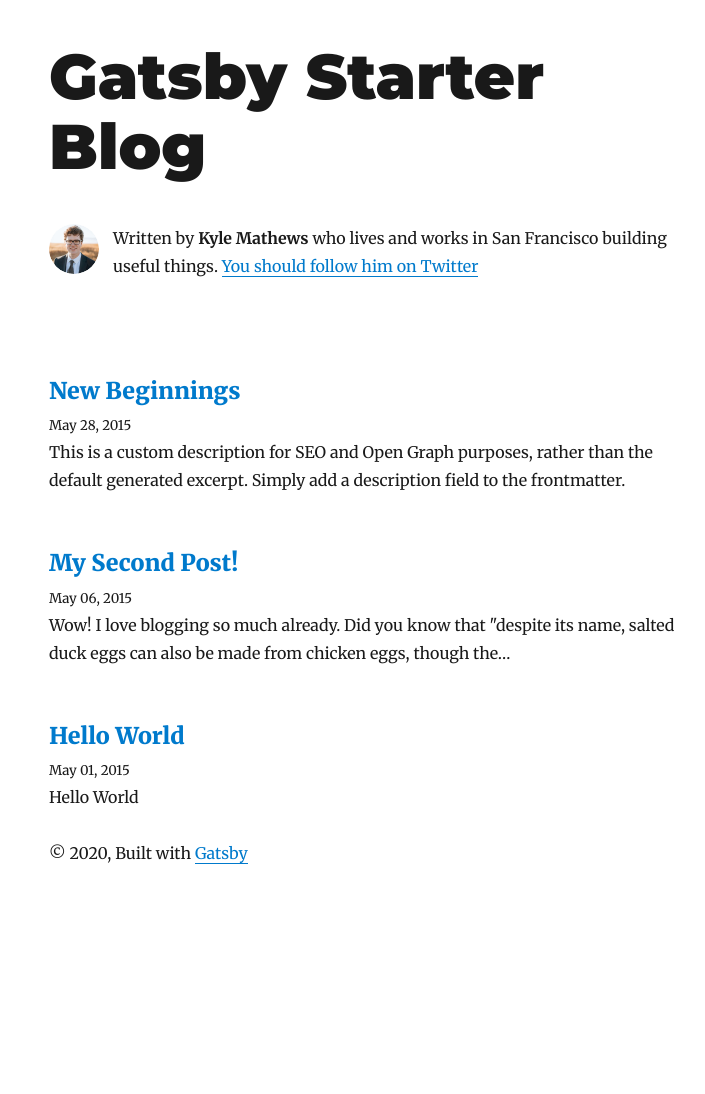
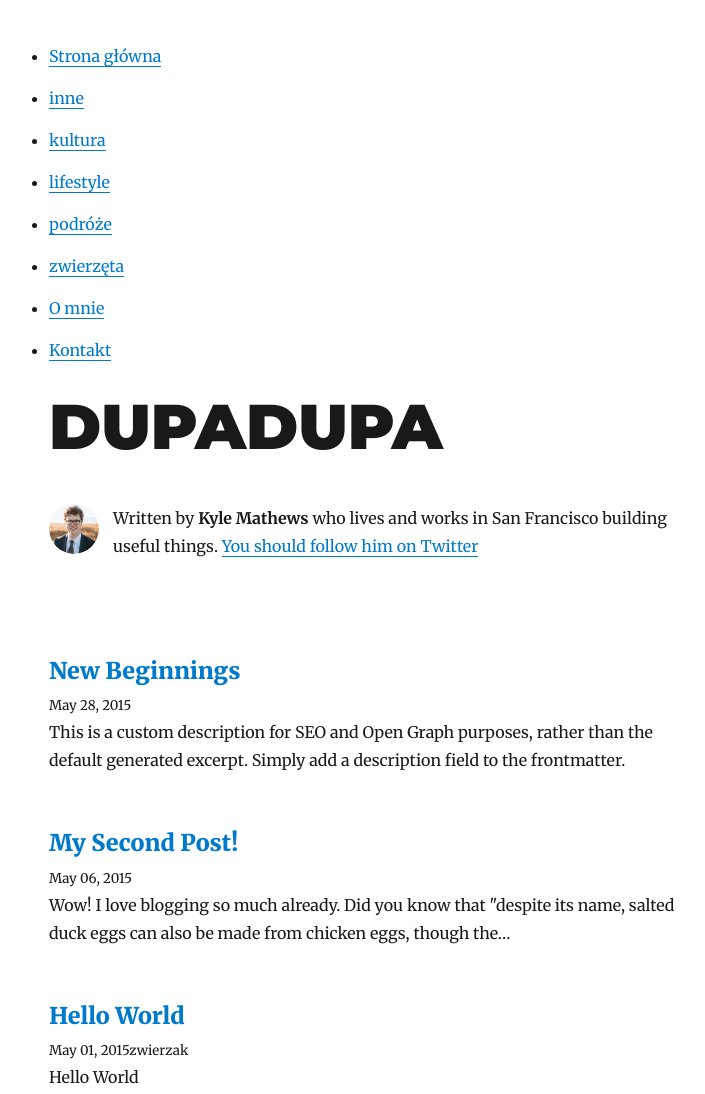
Before and after one commit to DorotaDK/myblog, a Gatsby site: page / in a window 1280 px wide. Shown: the top 1094 px of the page, without its empty margins (276-981 px from the left). Before the commit the page ends 909 px from the top, so only its background shows below. Built offline with nearby package versions, Linux system fonts and the light colour scheme; Gatsby itself is replaced by a stand-in of ours; some packages are replaced by stand-ins of ours.

Commit message:
menu with description added

```diff
--- a/content/blog/hello-world/index.md
+++ b/content/blog/hello-world/index.md
@@ -2,6 +2,7 @@
 title: Hello World
 date: "2015-05-01T22:12:03.284Z"
 description: "Hello World"
+tag: zwierzak
 ---
 
 This is my first post on my new fake blog! How exciting!
--- /dev/null
+++ b/content/shorts/inne.md
@@ -0,0 +1,5 @@
+---
+text: inne
+---
+
+inne też supko
--- /dev/null
+++ b/content/shorts/kultura.md
@@ -0,0 +1,5 @@
+---
+text: kultura
+---
+
+Kultura jest supko
--- /dev/null
+++ b/content/shorts/lifestyle.md
@@ -0,0 +1,5 @@
+---
+text: lifestyle
+---
+
+Lifestyles są supko
--- /dev/null
+++ b/content/shorts/podróże.md
@@ -0,0 +1,5 @@
+---
+text: podróże
+---
+
+Podróże są supko
--- /dev/null
+++ b/content/shorts/zwierzęta.md
@@ -0,0 +1,5 @@
+---
+text: zwierzęta
+---
+
+Zwierzęta są supko
--- a/gatsby-config.js
+++ b/gatsby-config.js
@@ -1,6 +1,6 @@
 module.exports = {
   siteMetadata: {
-    title: `Gatsby Starter Blog`,
+    title: `DUPADUPA`,
     author: `Kyle Mathews`,
     description: `A starter blog demonstrating what Gatsby can do.`,
     siteUrl: `https://gatsby-starter-blog-demo.netlify.com/`,
@@ -8,8 +8,7 @@
       twitter: `kylemathews`,
     },
   },
-  plugins: [
-    {
+  plugins: [{
       resolve: `gatsby-source-filesystem`,
       options: {
         path: `${__dirname}/content/blog`,
@@ -24,10 +23,16 @@
       },
     },
     {
+      resolve: `gatsby-source-filesystem`,
+      options: {
+        path: `${__dirname}/content/shorts`,
+        name: `shorts`,
+      },
+    },
+    {
       resolve: `gatsby-transformer-remark`,
       options: {
-        plugins: [
-          {
+        plugins: [{
             resolve: `gatsby-remark-images`,
             options: {
               maxWidth: 590,
--- a/src/components/layout.js
+++ b/src/components/layout.js
@@ -1,6 +1,6 @@
 import React from "react"
 import { Link } from "gatsby"
-
+import Navigation from "../components/navigation"
 import { rhythm, scale } from "../utils/typography"
 
 class Layout extends React.Component {
@@ -60,7 +60,10 @@
           padding: `${rhythm(1.5)} ${rhythm(3 / 4)}`,
         }}
       >
-        <header>{header}</header>
+        <header>
+          <Navigation />
+          {header}
+        </header>
         <main>{children}</main>
         <footer>
           © {new Date().getFullYear()}, Built with
--- /dev/null
+++ b/src/components/navigation.js
@@ -0,0 +1,66 @@
+import React from "react"
+import { useStaticQuery, graphql } from "gatsby"
+import { useState } from "react"
+
+const Navigation = () => {
+  const [text, setText] = useState("")
+  const data = useStaticQuery(graphql`
+    query MyQuery {
+      allFile(filter: { sourceInstanceName: { eq: "shorts" } }) {
+        nodes {
+          name
+        }
+      }
+      allMarkdownRemark {
+        edges {
+          node {
+            excerpt
+            frontmatter {
+              text
+            }
+          }
+        }
+      }
+    }
+  `)
+  const list = data.allFile.nodes
+  const nodes = data.allMarkdownRemark.edges
+
+  function handleMenuHover(e) {
+    const value = e.target.getAttribute("value")
+    const obj = nodes.find(({ node }) => node.frontmatter.text == value)
+    setText(obj.node.excerpt)
+  }
+
+  return (
+    <div>
+      <nav>
+        <ul>
+          <li>
+            <a>Strona główna</a>
+          </li>
+          {list.map(item => (
+            <li key={item.name}>
+              <a
+                value={item.name}
+                onMouseEnter={e => handleMenuHover(e)}
+                onMouseLeave={() => setText("")}
+              >
+                {item.name}
+              </a>
+            </li>
+          ))}
+          <li>
+            <a>O mnie</a>
+          </li>
+          <li>
+            <a>Kontakt</a>
+          </li>
+        </ul>
+      </nav>
+      <section>{text}</section>
+    </div>
+  )
+}
+
+export default Navigation
--- a/src/pages/index.js
+++ b/src/pages/index.js
@@ -4,6 +4,7 @@
 import Bio from "../components/bio"
 import Layout from "../components/layout"
 import SEO from "../components/seo"
+
 import { rhythm } from "../utils/typography"
 
 class BlogIndex extends React.Component {
@@ -17,6 +18,7 @@
         <SEO title="All posts" />
         <Bio />
         {posts.map(({ node }) => {
+          if (node.frontmatter.title) {
             const title = node.frontmatter.title || node.fields.slug
             return (
               <article key={node.fields.slug}>
@@ -31,6 +33,7 @@
                     </Link>
                   </h3>
                   <small>{node.frontmatter.date}</small>
+                  <small>{node.frontmatter.tag}</small>
                 </header>
                 <section>
                   <p
@@ -41,6 +44,7 @@
                 </section>
               </article>
             )
+          }
         })}
       </Layout>
     )
@@ -67,6 +71,7 @@
             date(formatString: "MMMM DD, YYYY")
             title
             description
+            tag
           }
         }
       }
```
Lines whose indentation alone changed are shown as unchanged.
